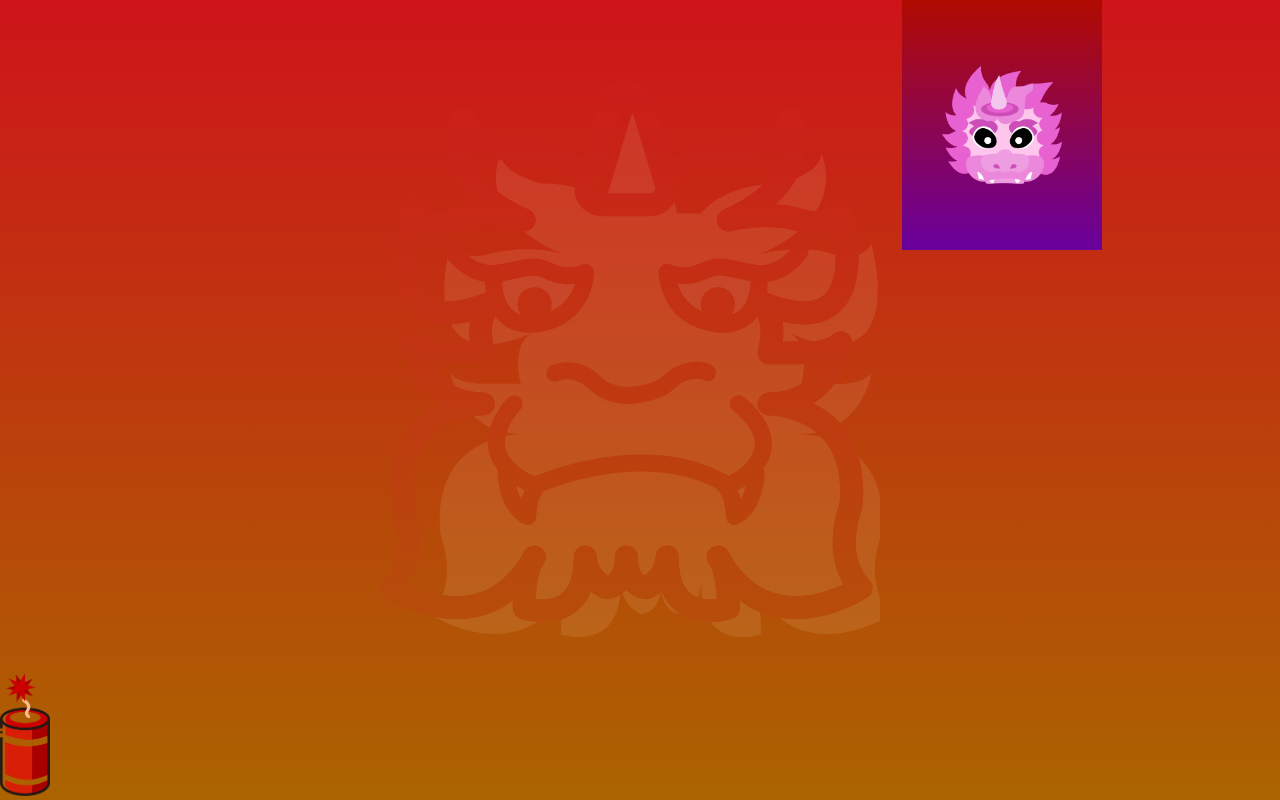
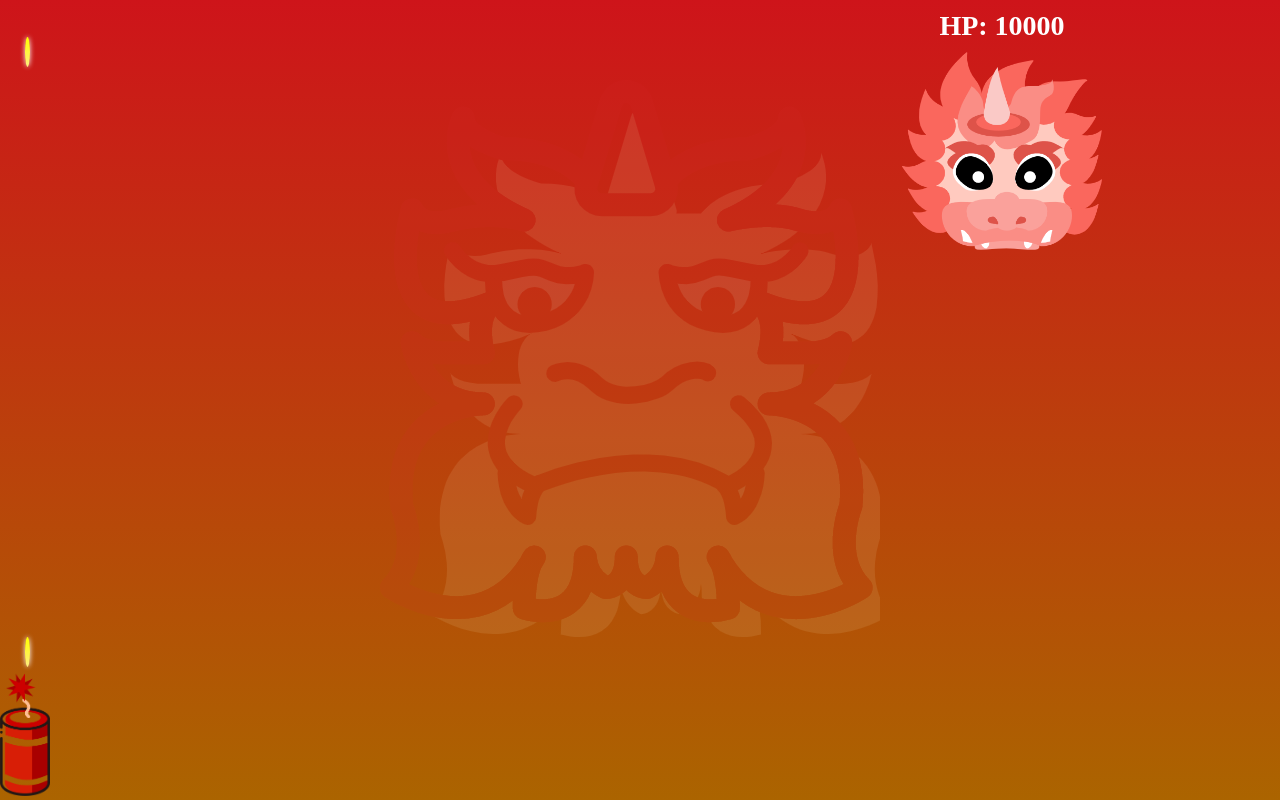
Before and after one commit to heyongsheng/new-year-game, a Vue app: page / in a window 1280 px wide. Built offline with nearby package versions, Linux system fonts and the light colour scheme; the HTML template or start-up script is replaced by a standard one.

Commit message:
生成子弹

```diff
--- a/src/components/game.vue
+++ b/src/components/game.vue
@@ -3,13 +3,14 @@
  * @Date: 2022-01-04 21:39:58
  * @email: 1378431028@qq.com
  * @LastEditors: 贺永胜
- * @LastEditTime: 2022-01-04 23:39:59
+ * @LastEditTime: 2022-01-05 00:23:34
  * @Descripttion: 游戏组件
 -->
 <template>
   <div class='game-wrap' ref="gemeWrap" @mouseup="removeMove">
     <!-- 年兽 -->
     <div class="nianshou" :style="'marginLeft:' + nianshouLeft + 'px'">
+      <p>HP: 10000</p>
       <img src="../assets/nianshou.png" class="nianshou-img">
     </div>
     <!-- 鞭炮 -->
@@ -30,7 +31,9 @@ export default {
       nianshouLeft: 0, // 年兽距离左边的距离
       nianshouInterval: null, // 年兽移动的定时器
       screenWidth: document.documentElement.clientWidth, // 屏幕宽度
+      screenHeight: document.documentElement.clientHeight, // 屏幕高度
       nianshouMoveDir: 2, // 年兽移动的方向
+      frequency: 2// 发射子弹频率
     }
   },
   mounted() {
@@ -46,6 +49,8 @@ export default {
       // 年兽开始移动
       // nianshowMove
       this.nianshouMove()
+      // 生成子弹
+      this.createBullet()
     },
     // 鼠标按下，添加移动事件
     addMove(e) {
@@ -76,11 +81,40 @@ export default {
 
       this.nianshouLeft += this.nianshouMoveDir
       this.nianshouInterval = requestAnimationFrame(this.nianshouMove)
+    },
+    // 生成子弹
+    createBullet () {
+      this.createBulletInterval = setInterval(() => {
+        // 子弹
+        let bullet = document.createElement('div')
+        bullet.className = 'bullet'
+        bullet.style.left = this.paozhuLeft + 25 + 'px'
+        bullet.style.top = this.screenHeight - 123 + 'px'
+        this.$refs.gemeWrap.appendChild(bullet)
+        // 子弹移动
+        let bulletMove = () => {
+          console.log(bullet.offsetTop);
+          bullet.style.top = bullet.offsetTop - 20 + 'px'
+          if (bullet.offsetTop <= 0) {
+            this.$refs.gemeWrap.removeChild(bullet)
+            cancelAnimationFrame(bulletMove)
+          } else {
+            requestAnimationFrame(bulletMove)
+          }
+        }
+        bulletMove()
+        // setTimeout(() => {
+        //   this.createBulletInterval = requestAnimationFrame(this.createBullet)
+        // }, 1000 / this.frequency)
+        // this.createBulletInterval = setInterval(() => {
+        //   this.createBullet()
+        // }, 1000 / this.frequency)
+      }, 1000 / this.frequency)
     }
   },
 }
 </script>
-<style scoped>
+<style>
 .game-wrap {
   position: absolute;
   top: 0;
@@ -99,13 +133,28 @@ export default {
 .nianshou {
   width: 200px;
   height: 250px;
-  background-image: linear-gradient(to bottom, #b10b00, #68009d);
+  /* background-image: linear-gradient(to bottom, #b10b00, #68009d); */
   display: flex;
+  flex-direction: column;
   align-items: center;
-  justify-content: center;
+  justify-content: space-between;
+}
+.nianshou p {
+  color: #fff;
+  font-size: 28px;
+  margin-top: 10px;
+  font-weight: bold;
 }
 .nianshou img {
-  width: 60%;
-  filter: hue-rotate(303deg);
+  width: 100%;
+  /* filter: hue-rotate(303deg); */
+}
+.bullet {
+  position: absolute;
+  width: 5px;
+  height: 30px;
+  background-image: linear-gradient(to bottom, #ffff00, #ffec81);
+  border-radius: 50%;
+  box-shadow: 0 0 5px #fff;
 }
 </style>
```
